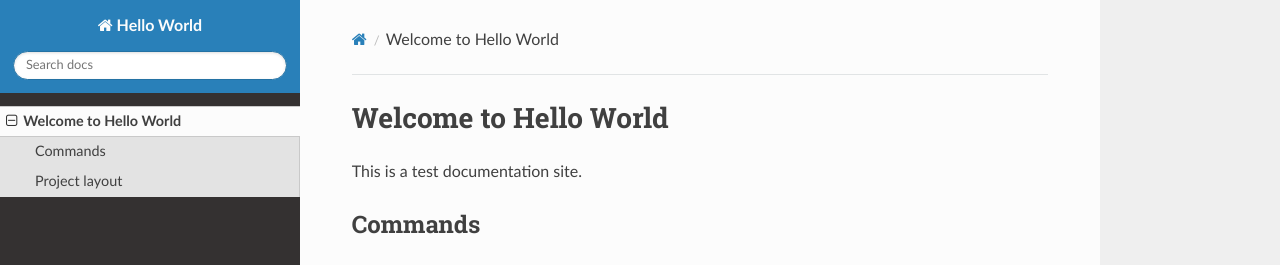
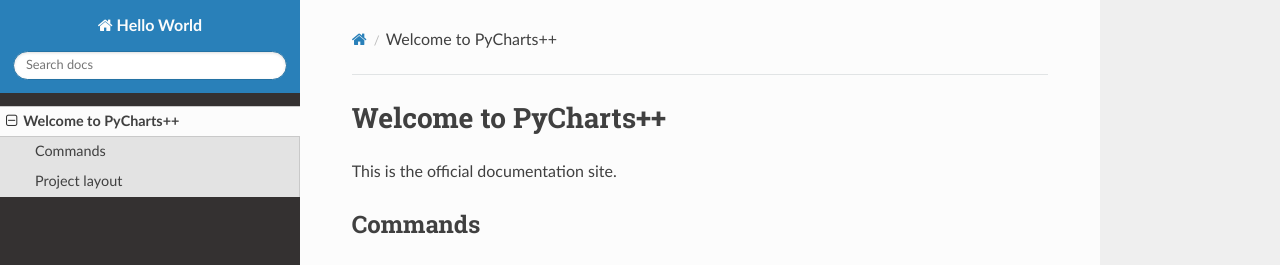
Before and after one commit to mkdocs-org/hello-world, an MkDocs documentation site: the page built from docs/index.md, in a window 1280 px wide. Shown: the top 265 px of the page. Built offline with MkDocs 1.6.1, drawn with Linux system fonts in a browser that asks for light colours; nearby versions of some CDN libraries.

Commit message:
Update docs

```diff
--- a/docs/index.md
+++ b/docs/index.md
@@ -1,6 +1,6 @@
-# Welcome to Hello World
+# Welcome to PyCharts++
 
-This is a test documentation site.
+This is the official documentation site.
 
 ## Commands
 
```
